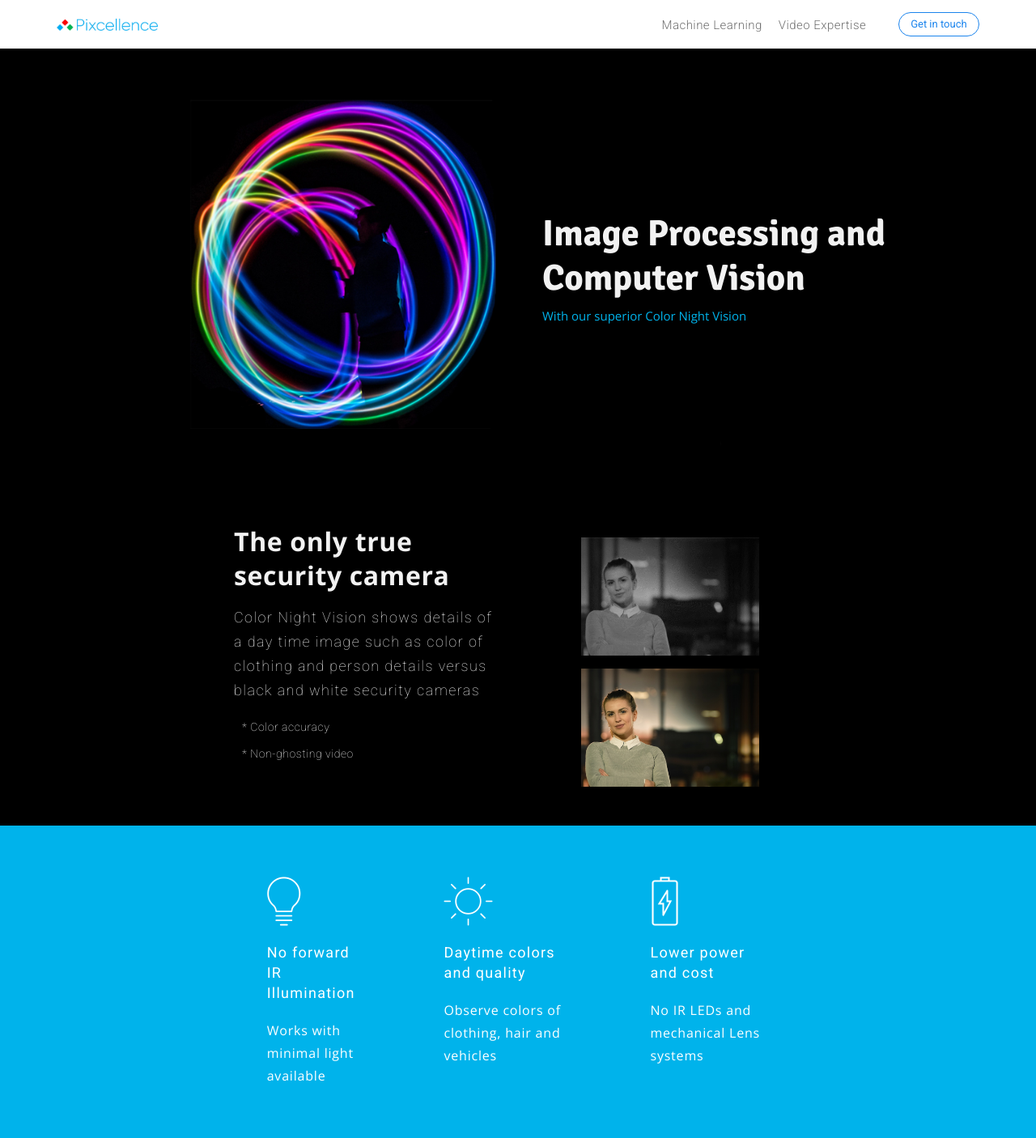
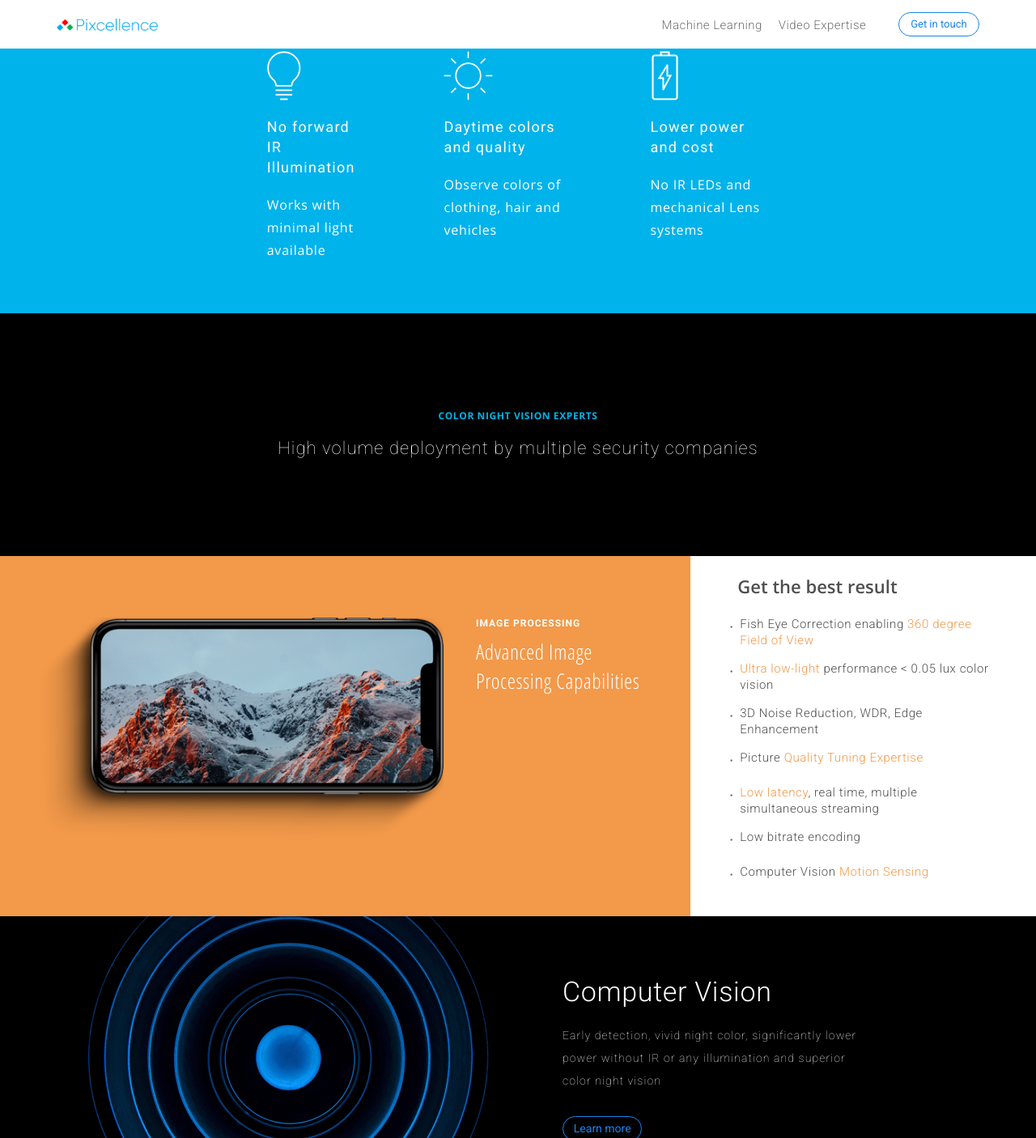
Before and after one commit to DazLamas/pixcellence-2.0.0, a PHP site: page /app/views/video-expertise.html in a window 1280 px wide. Shown: the top 1406 px of the page at 81% size. Run offline with PHP 8.4, Linux system fonts and the light colour scheme.

Commit message:
Set up for Demo. Delete Video Expertise awfull banners

```diff
--- a/app/scss/custom/views/_video-expertise.scss
+++ b/app/scss/custom/views/_video-expertise.scss
@@ -1,106 +1,4 @@
 /* video-expertise.scss */
-$lightpainting-width: 372px;
-$left-aligment: 260px;
-
-.banner-videoexpertise {
-  height: 600px - $header-height;
-  margin-top: $header-height;
-  width: 100%;
-  display: flex;
-  flex-direction: row;
-  justify-content: flex-end;
-  background: url('../img/video-expertise/light-painting_1920.jpg');
-  background-repeat: no-repeat;
-  background-position: center;
-  background-size: cover;
-  .banner-videoexpertise__wrapper {
-    display: flex;
-    flex-direction: row;
-    justify-content: flex-start;
-    align-items: center;
-
-  }
-  .banner-videoexpertise__text {
-    .title {
-      font-family: 'Signika';
-      font-weight: bold;
-      font-size: 38px;
-      line-height: 41px;
-      color: #F2F2F2;
-      margin-bottom: .2em;
-    }
-    .text {
-      font-family: 'Open Sans';
-      font-weight: normal;
-      font-size: 15px;
-      line-height: normal;
-      color: #00B3EB;
-      text-shadow: 0px 4px 4px rgba(0, 0, 0, 0.25);
-    }
-  }
-  @include media-breakpoint-up(sm) {
-    .banner-videoexpertise__text {
-      .title {
-        font-size: 45px;
-        line-height: normal;
-      }
-    }
-  }
-}
-
-.banner-cnv-comparison {
-  width: 100%;
-  display: flex;
-  flex-direction: column;
-  justify-content: center;
-  background: #000;
-    .max-width-wrapper {
-      display: flex;
-      justify-content: center;
-      flex-direction: column;
-      max-width: 900px;
-      align-self: center;
-    }
-    .title {
-      font-family: 'Open Sans';
-      letter-spacing: .01em;
-      font-weight: bold;
-      font-size: 32px;
-      line-height: 42px;
-      letter-spacing: .02em;
-      color: #F2F2F2;
-      margin-bottom: .5em;
-    }
-
-    .text {
-      font-family: 'Roboto';
-      font-weight: 100;
-      font-size: 18px;
-      line-height: 30px;
-      letter-spacing: .08em;
-      color: #F2F2F2;
-      margin-bottom: 1em;
-    }
-    .extra-text {
-      font-family: 'Roboto';
-      font-weight: lighter;
-      font-size: 14px;
-      line-height: 25px;
-      letter-spacing: 0.04em;
-      color: white;
-      margin-bottom: 10px;
-      margin-left: 10px;
-    }
-    .imgs-wrapper {
-      width: 100%;
-      justify-content: space-around;
-      .img {
-        height: auto;
-        width: 220px;
-      }
-    }
-}
-
 .banner-advantages {
   background-color: #00B3EB;
   padding: 4em 0;
--- a/app/views/video-expertise.html
+++ b/app/views/video-expertise.html
@@ -37,31 +37,6 @@
         </ul>
       </nav>
     </div>
-
-    <section class="banner-videoexpertise">
-      <div class="banner-videoexpertise__wrapper col-11 col-sm-6">
-        <header class="banner-videoexpertise__text col-md-9">
-          <h1 class="title">Image Processing and Computer Vision</h1>
-          <p class="text">With our superior Color Night Vision</p>
-        </header>
-    </div>
-    </section>
-    <section class="banner-cnv-comparison py-4 px-4 px-sm-5 py-sm-5">
-        <div class="max-width-wrapper flex-md-row">
-          <div class="text-wrapper col-md-5 px-md-4">
-            <h2 class="title">The only true security camera</h2>
-            <p class="text">Color Night Vision shows details of a day time image such as color of clothing and person details versus black and white security cameras</p></li>
-            <ul class="fluid-container flex-column">
-              <li><span class="extra-text mb-2 mb-md-0 mb-lg-2 d-block">* Color accuracy</span></li>
-              <li><span class="extra-text">* Non-ghosting video</span></li>
-            </ul>
-          </div>
-        <ul class="imgs-wrapper fluid-container my-5 my-md-0 mt-md-3 col-md-5">
-          <li><img src="../img/video-expertise/image-proc-comparison-1.png" alt="color night vision comparison image" class="img mb-5 mb-md-3"></li>
-          <li><img src="../img/video-expertise/image-proc-comparison-2.png" alt="color night vision comparison image" class="img"> </li>
-        </ul>
-      </div>
-    </section>
 
 
     <section class="banner-advantages">
```
Also changed, not shown: app/css/app.css.
